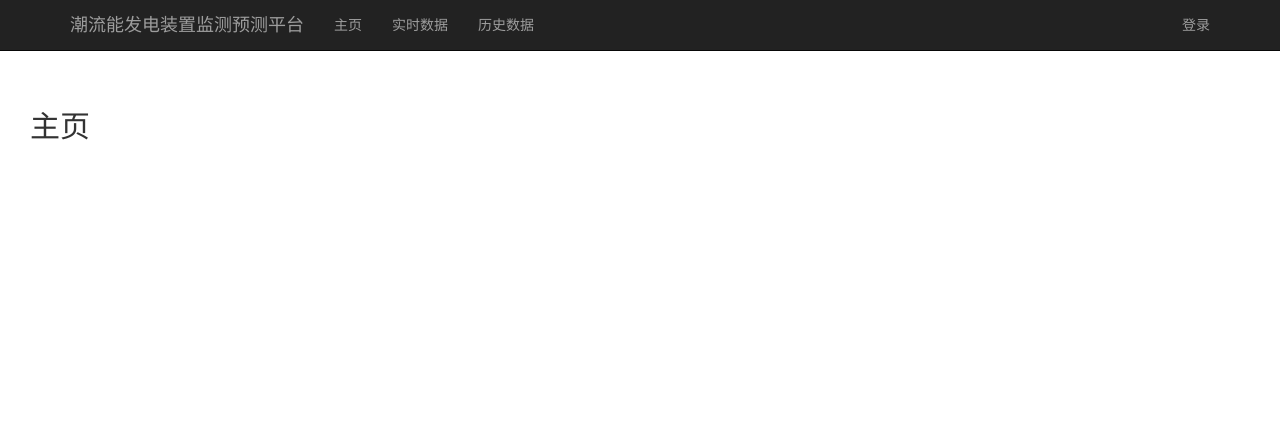
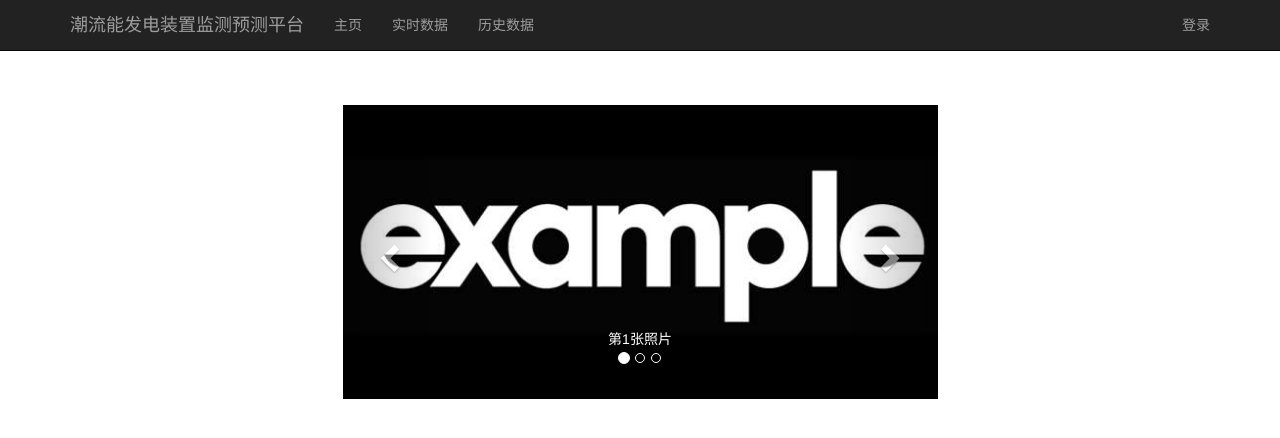
Before and after one commit to Quade92/TidalDataMonitor, a Flask app: page / in a window 1280 px wide. Shown: the top 438 px of the page. Run offline with Flask 2, Linux system fonts and the light colour scheme; some libraries are stand-ins or nearby versions.

Commit message:
add slide to index page

```diff
--- a/app/templates/index.html
+++ b/app/templates/index.html
@@ -1,5 +1,48 @@
 {% extends "base-with-navbar.html" %}
 
 {% block main_content %}
-    <h2>主页</h2>
+    <div class="row monitor-row">
+        <div class="col-md-6 col-md-offset-3">
+            <div id="carousel-example-generic" class="carousel slide" data-ride="carousel" style="height:auto">
+                <!-- Indicators -->
+                <ol class="carousel-indicators">
+                    <li data-target="#carousel-example-generic" data-slide-to="0" class="active"></li>
+                    <li data-target="#carousel-example-generic" data-slide-to="1"></li>
+                    <li data-target="#carousel-example-generic" data-slide-to="2"></li>
+                </ol>
+
+                <!-- Wrapper for slides -->
+                <div class="carousel-inner" role="listbox">
+                    <div class="item active">
+                        <img src="../static/pic/example.jpg" style="width:100%">
+                        <div class="carousel-caption">
+                            第1张照片
+                        </div>
+                    </div>
+                    <div class="item">
+                        <img src="../static/pic/example.jpg" style="width:100%">
+                        <div class="carousel-caption">
+                            第2张照片
+                        </div>
+                    </div>
+                    <div class="item">
+                        <img src="../static/pic/example.jpg" style="width:100%">
+                        <div class="carousel-caption">
+                            第3张照片
+                        </div>
+                    </div>
+                </div>
+
+                <!-- Controls -->
+                <a class="left carousel-control" href="#carousel-example-generic" role="button" data-slide="prev">
+                    <span class="glyphicon glyphicon-chevron-left" aria-hidden="true"></span>
+                    <span class="sr-only">Previous</span>
+                </a>
+                <a class="right carousel-control" href="#carousel-example-generic" role="button" data-slide="next">
+                    <span class="glyphicon glyphicon-chevron-right" aria-hidden="true"></span>
+                    <span class="sr-only">Next</span>
+                </a>
+            </div>
+        </div>
+    </div>
 {% endblock %}
```
Also changed, not shown: app/static/pic/example.jpg (added).
